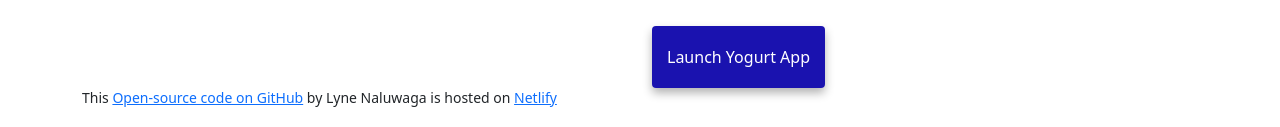
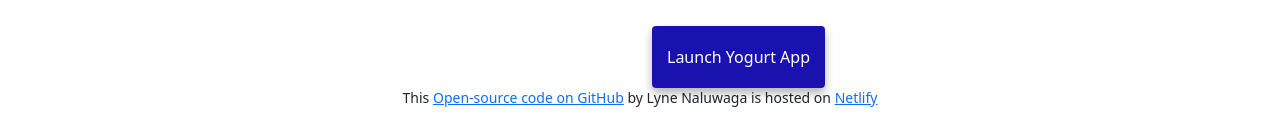
Before and after one commit to Lynesn/Responsive_advanced-tools, a plain HTML site: page index.html in a window 1280 px wide. Shown: the part 1551-1678 px from the top of the page. Drawn offline with nearby package versions, Linux system fonts and the light colour scheme.

Commit message:
hosting on netlify

```diff
--- a/index.html
+++ b/index.html
@@ -121,12 +121,12 @@
           <small
             >This
             <a
-              href="https://github.com/Lynesn/Responsive_advanced_bootstrap" title="source code"
+              href="https://github.com/Lynesn/Responsive_advanced-tools" title="source code"
               target="blank"
               >Open-source code on GitHub</a
             >
             by Lyne Naluwaga is hosted on
-            <a href="https://heroic-salamander-6be7fc.netlify.app/" title="hosting" target="blank"
+            <a href="https://gilded-kelpie-f9fa34.netlify.app/" title="hosting" target="blank"
               >Netlify</a
             >
           </small>
--- a/styles.css
+++ b/styles.css
@@ -61,6 +61,9 @@ p {
 
 .navigation-links a {
     margin: 20px;
+}
+small {
+    text-align: center;
 }
 
 .primary-link {
```
